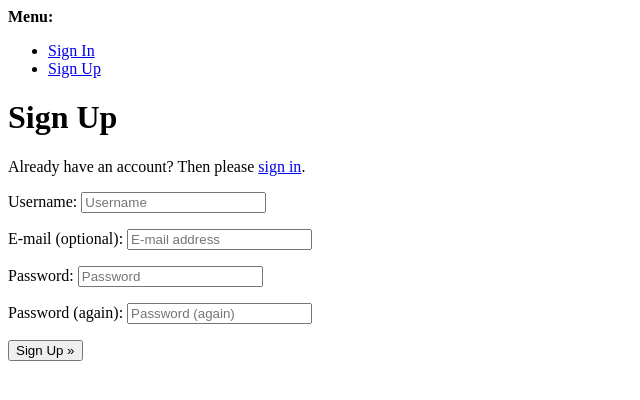
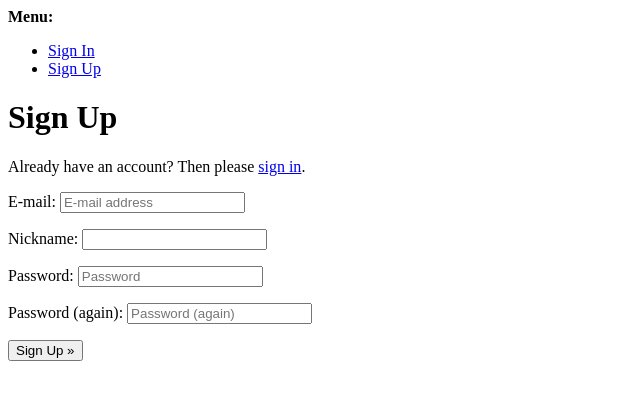
Before and after one commit to wisestonster/django-coplate, a Django app: page /signup/ in a window 1280 px wide. Shown: the top 400 px of the page, without its empty margins (0-640 px from the left). Run offline with Django 3.2, Linux system fonts and the light colour scheme.

Commit message:
custome fields 추가

```diff
--- a/coplate_project/coplate/admin.py
+++ b/coplate_project/coplate/admin.py
@@ -4,3 +4,4 @@ from .models import User
 
 # Register your models here.
 admin.site.register(User, UserAdmin)
+UserAdmin.fieldsets += ("Custom fields", {"fields": ("nickname",)}),
--- /dev/null
+++ b/coplate_project/coplate/forms.py
@@ -0,0 +1,13 @@
+from django import forms
+from .models import User
+
+
+class SignupForm(forms.ModelForm):
+    class Meta:
+        model = User
+        fields = ["nickname"]
+
+# 으악 들여쓰기 문제였다.
+    def signup(self, request, user):
+        user.nickname = self.cleaned_data['nickname']
+        user.save()
--- a/coplate_project/coplate/models.py
+++ b/coplate_project/coplate/models.py
@@ -3,4 +3,7 @@ from django.contrib.auth.models import AbstractUser
 
 # Create your models here.
 class User(AbstractUser):
-    pass
+    nickname = models.CharField(max_length=15, unique=True, null=True)
+
+    def __str__(self):
+        return self.email
--- a/coplate_project/coplate/templates/coplate/index.html
+++ b/coplate_project/coplate/templates/coplate/index.html
@@ -9,7 +9,7 @@
     <h1>홈페이지</h1>
 
     {% if user.is_authenticated %}
-        <p>안녕하세요. {{user}}님!</p>
+        <p>{{user}}님의 닉네임은 {{user.nickname}} </p>
     {% else %}
         <p>로그아웃된 상태입니다.</p>
     {% endif %}
--- a/coplate_project/coplate_project/settings.py
+++ b/coplate_project/coplate_project/settings.py
@@ -141,6 +141,12 @@ AUTHENTICATION_BACKENDS = [
 ACCOUNT_SIGNUP_REDIRECT_URL = 'index'
 LOGIN_REDIRECT_URL = 'index'
 ACCOUNT_LOGOUT_ON_GET = True
+ACCOUNT_AUTHENTICATION_METHOD = "email"
+ACCOUNT_EMAIL_REQUIRED = True
+ACCOUNT_USERNAME_REQUIRED = False
+ACCOUNT_SIGNUP_FORM_CLASS = "coplate.forms.SignupForm"
+ACCOUNT_SESSION_REMEMBER = True
+# SESSION_COOKIE_AGE = 3600 # 기본은 2주
 
 # Email settings
 EMAIL_BACKEND = "django.core.mail.backends.console.EmailBackend"
```
Also changed, not shown: coplate_project/db.sqlite3.
